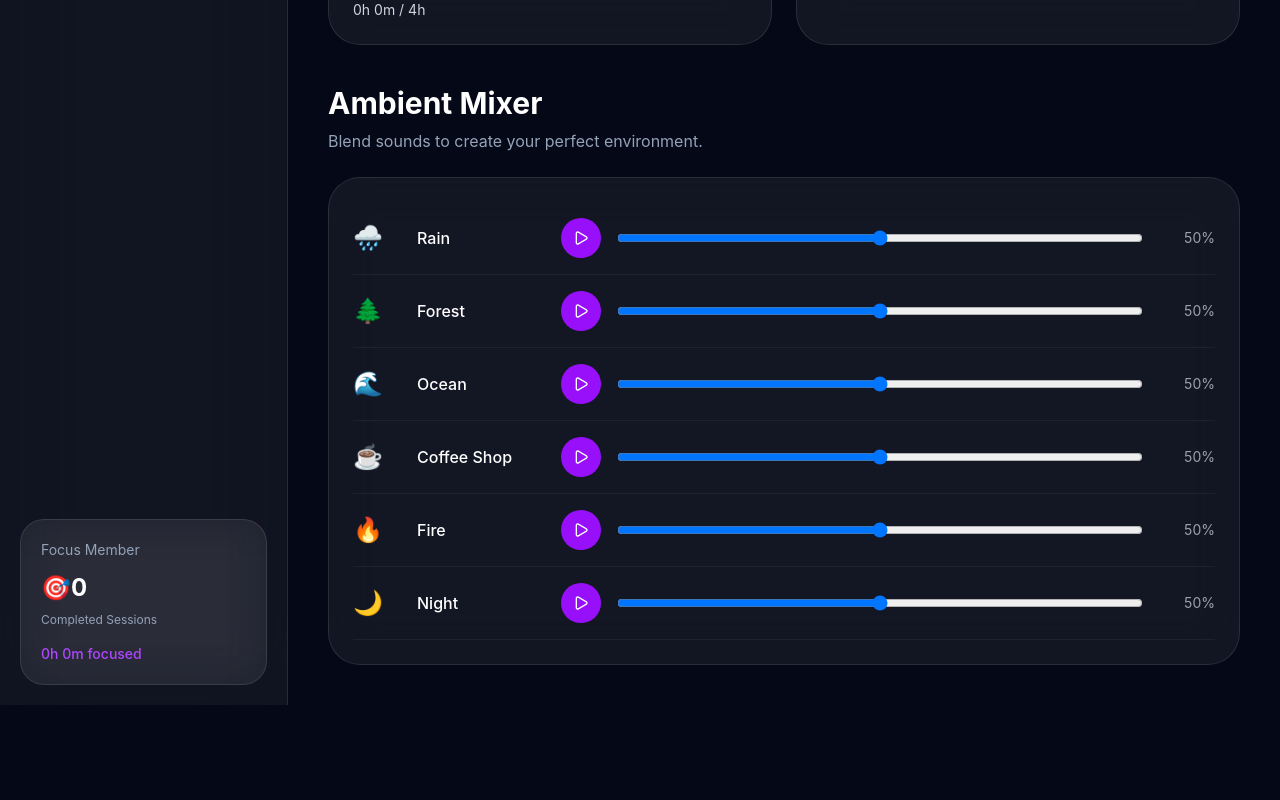
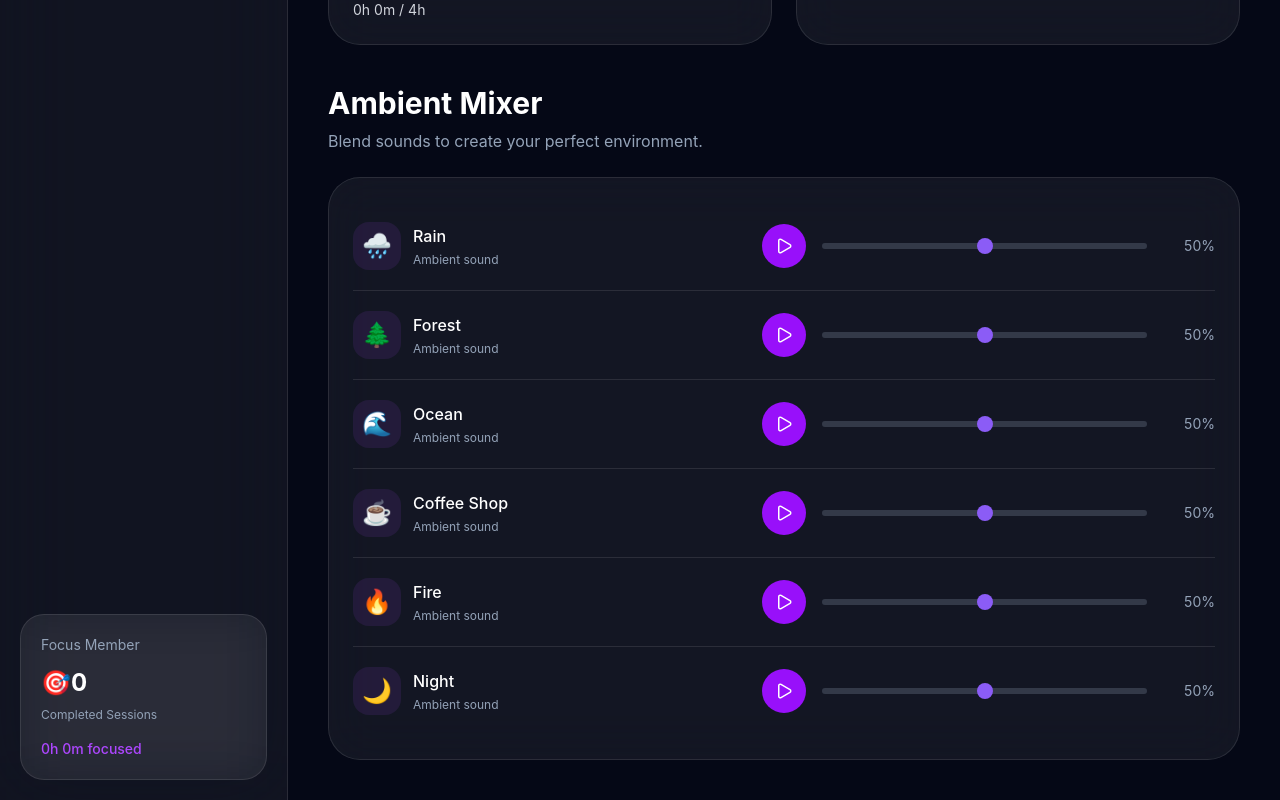
Before and after one commit to djabranemmd/ambient-focus-app, a React (Vite) app: page / in a window 1280 px wide. Shown: the part 1351-2151 px from the top of the page. Before the commit the page ends 2056 px from the top, so only its background shows below. Built offline with nearby package versions, Linux system fonts and the light colour scheme.

Commit message:
Polish audio mixer UI and theme support

```diff
--- a/src/components/audio/AudioMixer.jsx
+++ b/src/components/audio/AudioMixer.jsx
@@ -1,111 +1,233 @@
-import { useEffect, useRef, useState } from "react";
+import {
+  useEffect,
+  useRef,
+  useState,
+} from "react";
+
 import { sounds } from "../../data/sounds";
 
 import MixerRow from "./MixerRow";
 import Card from "../ui/Card";
 import SectionTitle from "../ui/SectionTitle";
 
+
 function AudioMixer() {
+
   const audioRefs = useRef({});
+
 
   const [volumes, setVolumes] =
     useState({});
 
+
   const [playing, setPlaying] =
     useState({});
 
+
+
   useEffect(() => {
+
     sounds.forEach((sound) => {
-      const audio = new Audio(sound.file);
+
+      const audio =
+        new Audio(sound.file);
+
 
       audio.loop = true;
+
       audio.volume = 0.5;
+
 
       audioRefs.current[sound.id] =
         audio;
+
+
+      setVolumes((prev) => ({
+        ...prev,
+        [sound.id]: 0.5,
+      }));
+
     });
 
+
+
     return () => {
+
       Object.values(
         audioRefs.current
-      ).forEach((audio) =>
-        audio.pause()
-      );
+      ).forEach((audio) => {
+
+        audio.pause();
+
+        audio.currentTime = 0;
+
+      });
+
     };
+
+
   }, []);
 
+
+
+
   const toggleSound = async (id) => {
+
     const audio =
       audioRefs.current[id];
 
+
     if (!audio) return;
 
+
+
+    try {
+
       if (playing[id]) {
+
         audio.pause();
+
 
         setPlaying((prev) => ({
           ...prev,
           [id]: false,
         }));
+
       } else {
+
+
         await audio.play();
+
 
         setPlaying((prev) => ({
           ...prev,
           [id]: true,
         }));
+
       }
+
+
+    } catch (error) {
+
+      console.error(
+        "Audio playback failed:",
+        error
+      );
+
+    }
+
   };
+
+
+
 
   const changeVolume = (
     id,
     value
   ) => {
+
+
     const audio =
       audioRefs.current[id];
 
+
     if (!audio) return;
 
+
+
     audio.volume = value;
+
+
 
     setVolumes((prev) => ({
       ...prev,
       [id]: value,
     }));
+
   };
 
+
+
+
   return (
-    <section className="mt-10">
+
+    <section
+      className="mt-10"
+    >
+
       <SectionTitle
+
         title="Ambient Mixer"
+
         subtitle="Blend sounds to create your perfect environment."
+
       />
 
+
+
       <Card>
+
+        <div
+          className="
+            divide-y
+            divide-white/10
+            dark:divide-white/10
+          "
+        >
+
           {sounds.map((sound) => (
+
             <MixerRow
-            key={sound.id}
-            sound={sound}
+
+              key={
+                sound.id
+              }
+
+
+              sound={
+                sound
+              }
+
+
               isPlaying={
                 playing[sound.id]
               }
+
+
               volume={
                 volumes[sound.id] ?? 0.5
               }
+
+
               onToggle={() =>
-              toggleSound(sound.id)
+                toggleSound(
+                  sound.id
+                )
               }
+
+
               onVolumeChange={(value) =>
                 changeVolume(
                   sound.id,
                   value
                 )
               }
+
             />
+
           ))}
+
+        </div>
+
+
       </Card>
+
+
     </section>
+
   );
+
 }
 
+
 export default AudioMixer;
--- a/src/components/audio/MixerRow.jsx
+++ b/src/components/audio/MixerRow.jsx
@@ -1,4 +1,8 @@
-import { Play, Pause } from "lucide-react";
+import {
+  Play,
+  Pause,
+} from "lucide-react";
+
 
 function MixerRow({
   sound,
@@ -7,66 +11,226 @@ function MixerRow({
   onToggle,
   onVolumeChange,
 }) {
+
   return (
+
+    <div
+      className="
+        flex
+        flex-col
+        sm:flex-row
+        sm:items-center
+        gap-4
+        py-5
+        transition-all
+        duration-300
+      "
+    >
+
+
+      {/* Sound Info */}
+
       <div
         className="
           flex
           items-center
-        gap-4
-        py-4
-        border-b
-        border-white/5
+          gap-3
+          flex-1
+          min-w-0
         "
       >
-      <div className="w-12 text-2xl">
+
+        <div
+          className="
+            w-12
+            h-12
+            rounded-2xl
+            bg-purple-500/10
+            flex
+            items-center
+            justify-center
+            text-2xl
+            shrink-0
+          "
+        >
+
           {sound.emoji}
+
         </div>
 
-      <div className="w-32">
-        <p className="font-medium">
+
+
+        <div
+          className="
+            min-w-0
+          "
+        >
+
+          <p
+            className="
+              font-medium
+              truncate
+              theme-text
+            "
+          >
+
             {sound.name}
+
           </p>
+
+
+          <p
+            className="
+              text-xs
+              theme-text-muted
+              mt-1
+            "
+          >
+
+            Ambient sound
+
+          </p>
+
+
         </div>
 
+
+      </div>
+
+
+
+
+
+      {/* Play Button */}
+
       <button
+
         onClick={onToggle}
-        className="
-          h-10
-          w-10
+
+        aria-label={
+          isPlaying
+            ? `Pause ${sound.name}`
+            : `Play ${sound.name}`
+        }
+
+        className={`
+          h-11
+          w-11
           rounded-full
-          bg-purple-600
           flex
           items-center
           justify-center
           shrink-0
+          transition-all
+          duration-300
+
+          ${
+            isPlaying
+            ?
+            "bg-purple-500 shadow-lg shadow-purple-500/30 scale-105"
+            :
+            "bg-purple-600 hover:bg-purple-500"
+          }
+        `}
+
+      >
+
+        {
+          isPlaying ? (
+
+            <Pause
+              size={18}
+            />
+
+          ) : (
+
+            <Play
+              size={18}
+            />
+
+          )
+        }
+
+
+      </button>
+
+
+
+
+
+
+      {/* Volume */}
+
+      <div
+        className="
+          flex
+          items-center
+          gap-3
+          flex-1
         "
       >
-        {isPlaying ? (
-          <Pause size={16} />
-        ) : (
-          <Play size={16} />
-        )}
-      </button>
 
         <input
+
           type="range"
+
           min="0"
+
           max="1"
+
           step="0.01"
+
           value={volume}
+
           onChange={(e) =>
             onVolumeChange(
-            Number(e.target.value)
+              Number(
+                e.target.value
+              )
             )
           }
-        className="flex-1"
+
+
+          aria-label={
+            `${sound.name} volume`
+          }
+
+
+          className="
+            audio-slider
+            flex-1
+          "
+
         />
 
-      <div className="w-14 text-right text-sm text-gray-400">
-        {Math.round(volume * 100)}%
+
+
+        <span
+          className="
+            w-14
+            text-right
+            text-sm
+            theme-text-muted
+          "
+        >
+
+          {
+            Math.round(
+              volume * 100
+            )
+          }%
+
+        </span>
+
+
       </div>
+
+
     </div>
+
   );
+
 }
 
+
 export default MixerRow;
--- a/src/index.css
+++ b/src/index.css
@@ -190,3 +190,37 @@ body {
 
 
 }
+
+.audio-slider {
+  appearance: none;
+  height: 6px;
+  border-radius: 999px;
+  background: rgba(148,163,184,0.25);
+  cursor: pointer;
+}
+
+
+.audio-slider::-webkit-slider-thumb {
+
+  appearance: none;
+
+  width: 16px;
+
+  height: 16px;
+
+  border-radius: 50%;
+
+  background: #8b5cf6;
+
+  cursor: pointer;
+
+  transition: transform 0.2s ease;
+
+}
+
+
+.audio-slider::-webkit-slider-thumb:hover {
+
+  transform: scale(1.2);
+
+}
```
Lines whose indentation alone changed are shown as unchanged.
